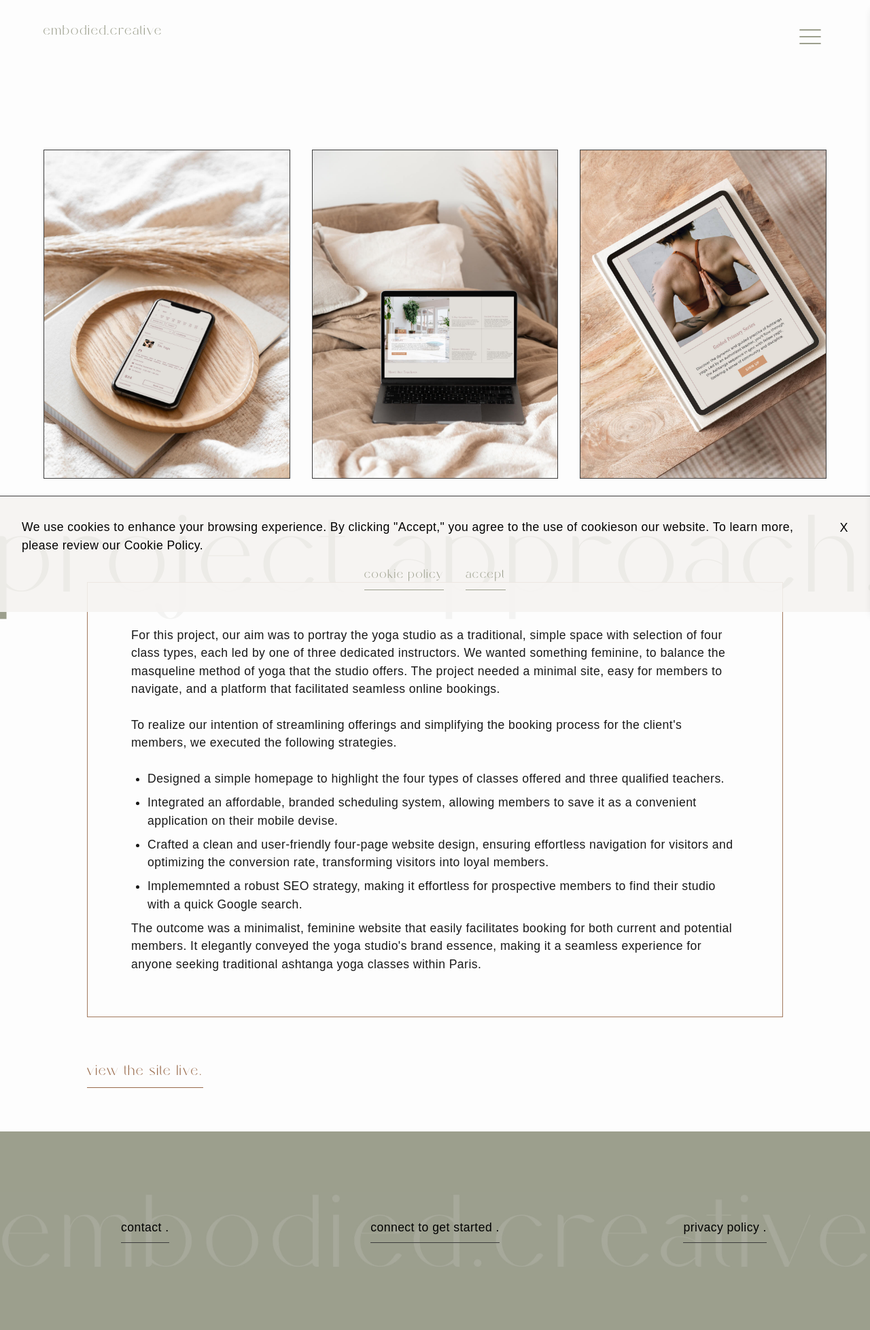
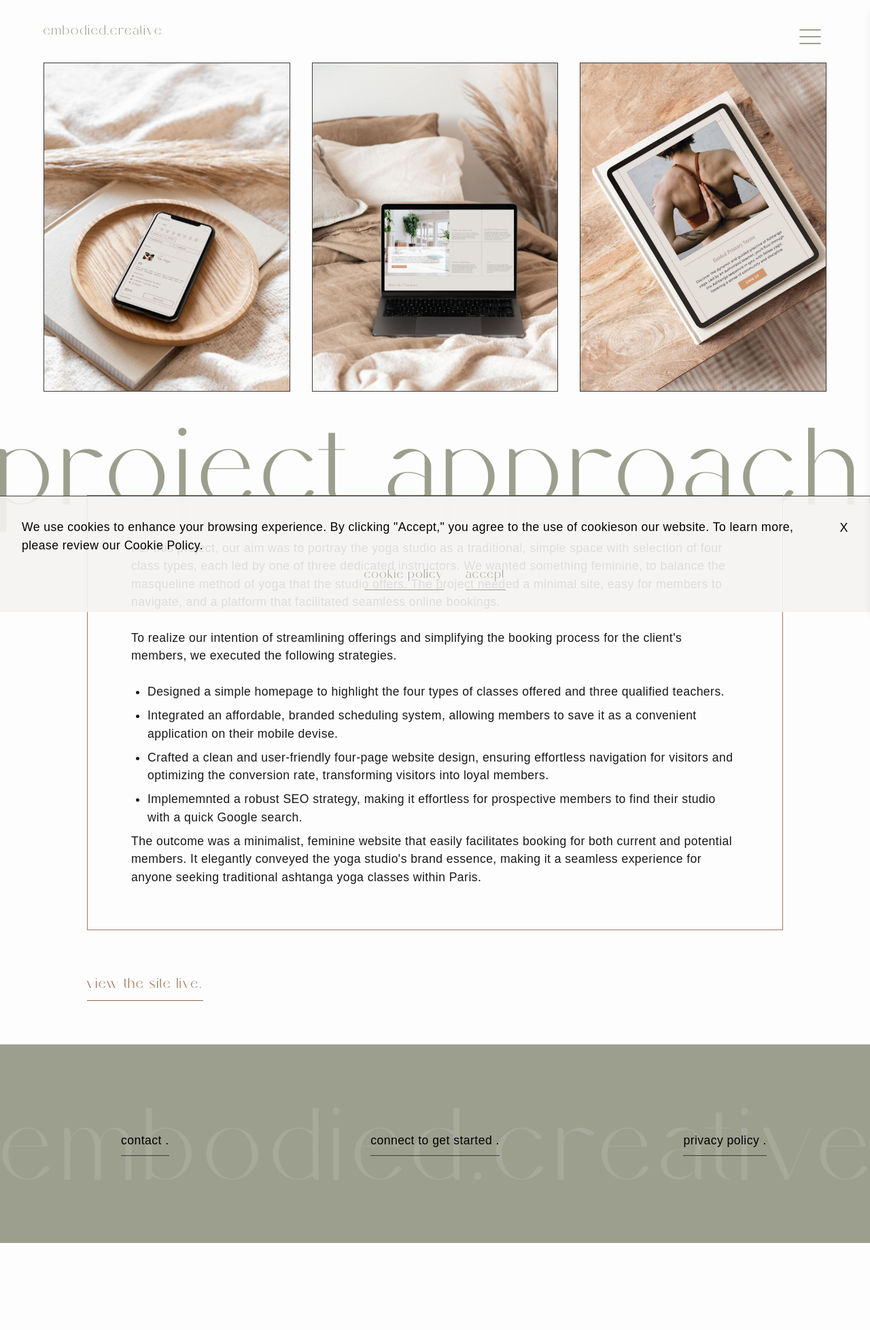
Before and after one commit to brittwoodard/embodied-creative, a Jekyll site: the page built from _projects/2-samadhi-shala.md, in a window 1280 px wide. Shown: the whole page at 68% size. Built offline with Jekyll 4.4.1, drawn with Linux system fonts in a browser that asks for light colours; nearby versions of some CDN libraries; some web fonts are replaced; after the commit the page ends 1828 px from its top, so only the background shows below that.

Commit message:
+ pt portfolio-gallery

```diff
--- a/_includes/portfolio-gallery.html
+++ b/_includes/portfolio-gallery.html
@@ -1,4 +1,4 @@
-<section class="hidden md:block pt-10p px-5p">
+<section class="hidden md:block px-5p">
     <div class="grid grid-cols-3 gap-8">
         {% for item in page.gallery limit:3 %}
         <div class="bg-image-style aspect-portrait border border-black"
```
